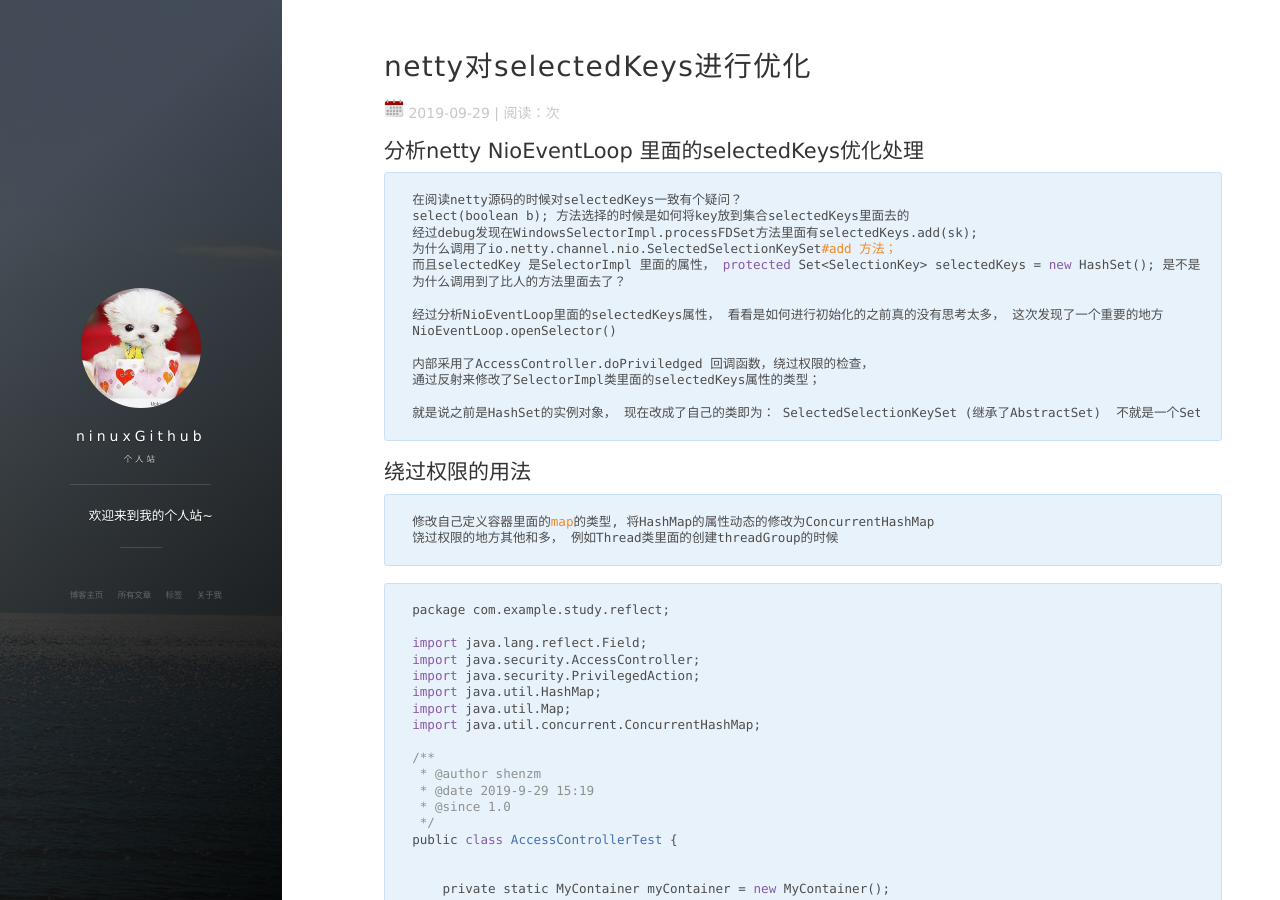
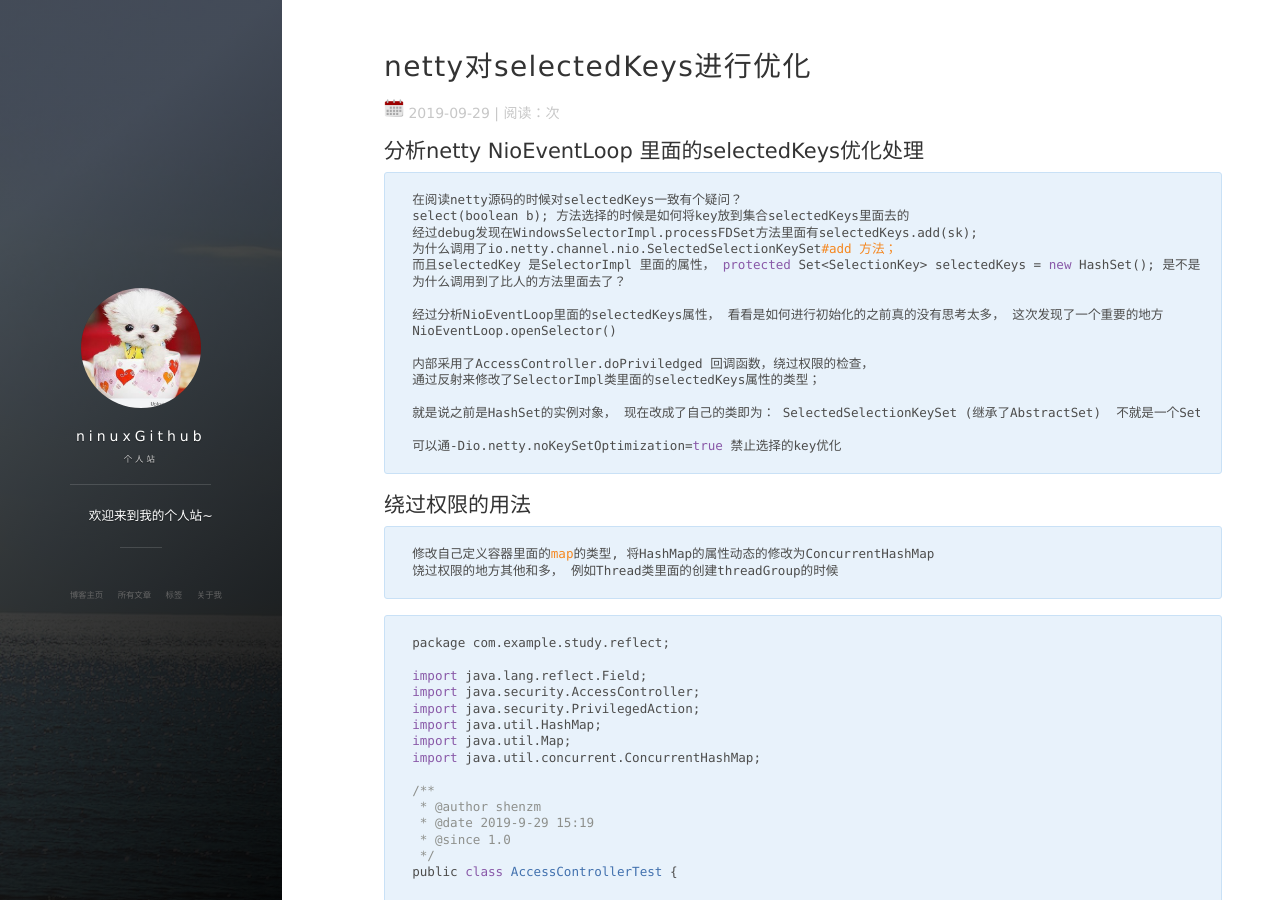
Before and after one commit to ninuxGithub/ninuxGithub.github.io, a Jekyll site: the page built from _posts/netty/2019-09-29-selectedOptimized.md, in a window 1280 px wide and 900 px high. Built offline with Jekyll 4.4.1, drawn with Linux system fonts in a browser that asks for light colours; nearby versions of some CDN libraries; comment, search, counter and statistics services are not loaded.

Commit message:
类动态修改属性

````diff
--- a/_posts/netty/2019-09-29-selectedOptimized.md
+++ b/_posts/netty/2019-09-29-selectedOptimized.md
@@ -24,12 +24,15 @@ tag: netty
 
     就是说之前是HashSet的实例对象， 现在改成了自己的类即为： SelectedSelectionKeySet (继承了AbstractSet)  不就是一个Set类型吗；
 
+    可以通-Dio.netty.noKeySetOptimization=true 禁止选择的key优化
+
 
 
 ## 绕过权限的用法
 
     修改自己定义容器里面的map的类型, 将HashMap的属性动态的修改为ConcurrentHashMap
     饶过权限的地方其他和多， 例如Thread类里面的创建threadGroup的时候
+
 
 ```java
 package com.example.study.reflect;
````
